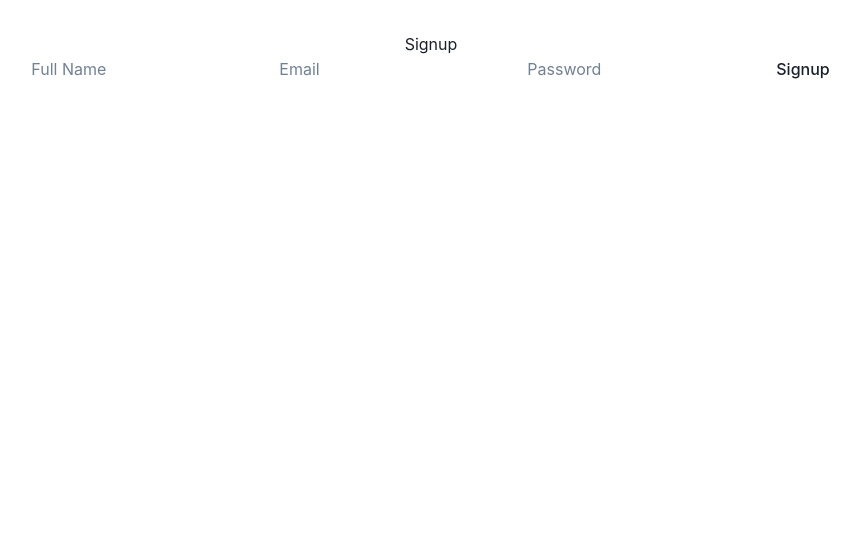
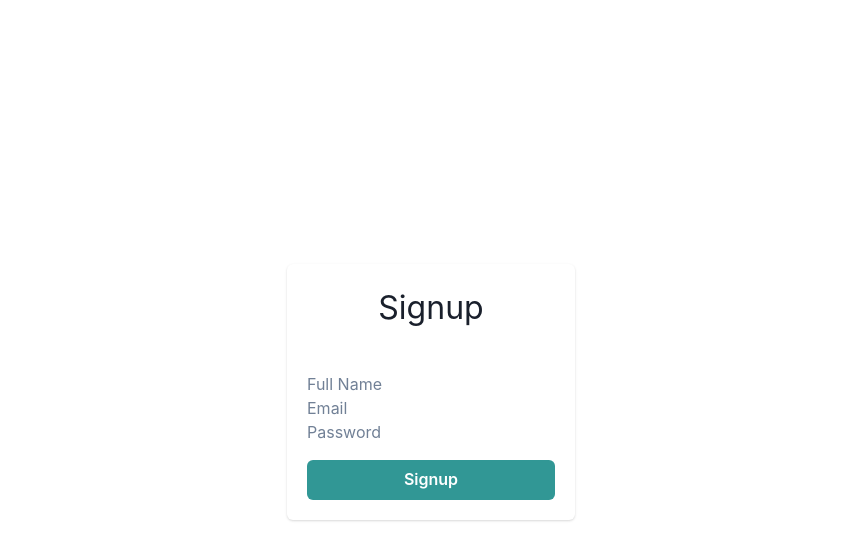
Before and after one commit to olnov/trivia, a React (Vite) app in the folder trivia_frontend/: page /signup in a window 1280 px wide. Shown: the top 560 px of the page, without its empty margins (209-1069 px from the left). Built offline with nearby package versions, Linux system fonts and the light colour scheme.

Commit message:
styling to signup

```diff
--- a/trivia_frontend/src/pages/Signup.jsx
+++ b/trivia_frontend/src/pages/Signup.jsx
@@ -1,3 +1,6 @@
+import { Card, CardHeader, CardBody, CardFooter, Flex, Stack } from '@chakra-ui/react'
+import { FormControl, FormLabel, FormErrorMessage, Input, Button } from '@chakra-ui/react'
+
 import { useState, useEffect } from 'react'
 import { signUp } from '../services/UserService'
 
@@ -17,16 +20,22 @@ const Signup = ()=> {
 //         }finally(() => { console.log("finally")})
     }
     return (
-        <div>
-            <h2>Signup</h2>
+        <Flex alignContent={"center"} justifyContent={"center"} alignItems={"center"} height={"90vh"}>
+            <Card>
+                <CardHeader fontSize={32}>Signup</CardHeader>
+                <CardBody>
                 <form onSubmit={handleSignUp}>
+                    <Stack>
                     <input
+                        variant="outline"
                         type="text"
                         placeholder="Full Name"
                         value={fullName}
                         onChange={(e) => setFullName(e.target.value)}
                         required
                     />
+                    </Stack>
+                    <Stack>
                     <input
                         type="email"
                         placeholder="Email"
@@ -34,6 +43,8 @@ const Signup = ()=> {
                         onChange={(e) => setEmail(e.target.value)}
                         required
                     />
+                    </Stack>
+                    <Stack>
                     <input
                         type="password"
                         placeholder="Password"
@@ -41,9 +52,14 @@ const Signup = ()=> {
                         onChange={(e) => setPassword(e.target.value)}
                         required
                     />
-                <button type="onSubmit">Signup</button>
+                    </Stack>
+                    <Stack>
+                    <Button mt={4} type="onSubmit" colorScheme='teal'>Signup</Button>
+                    </Stack>
                 </form>
-        </div>
+                </CardBody>
+            </Card>
+            </Flex>
         );
 
 }
```
Also changed, not shown: 1 other file (tests, documents, lock files or other folders). Lines whose indentation alone changed are shown as unchanged.
